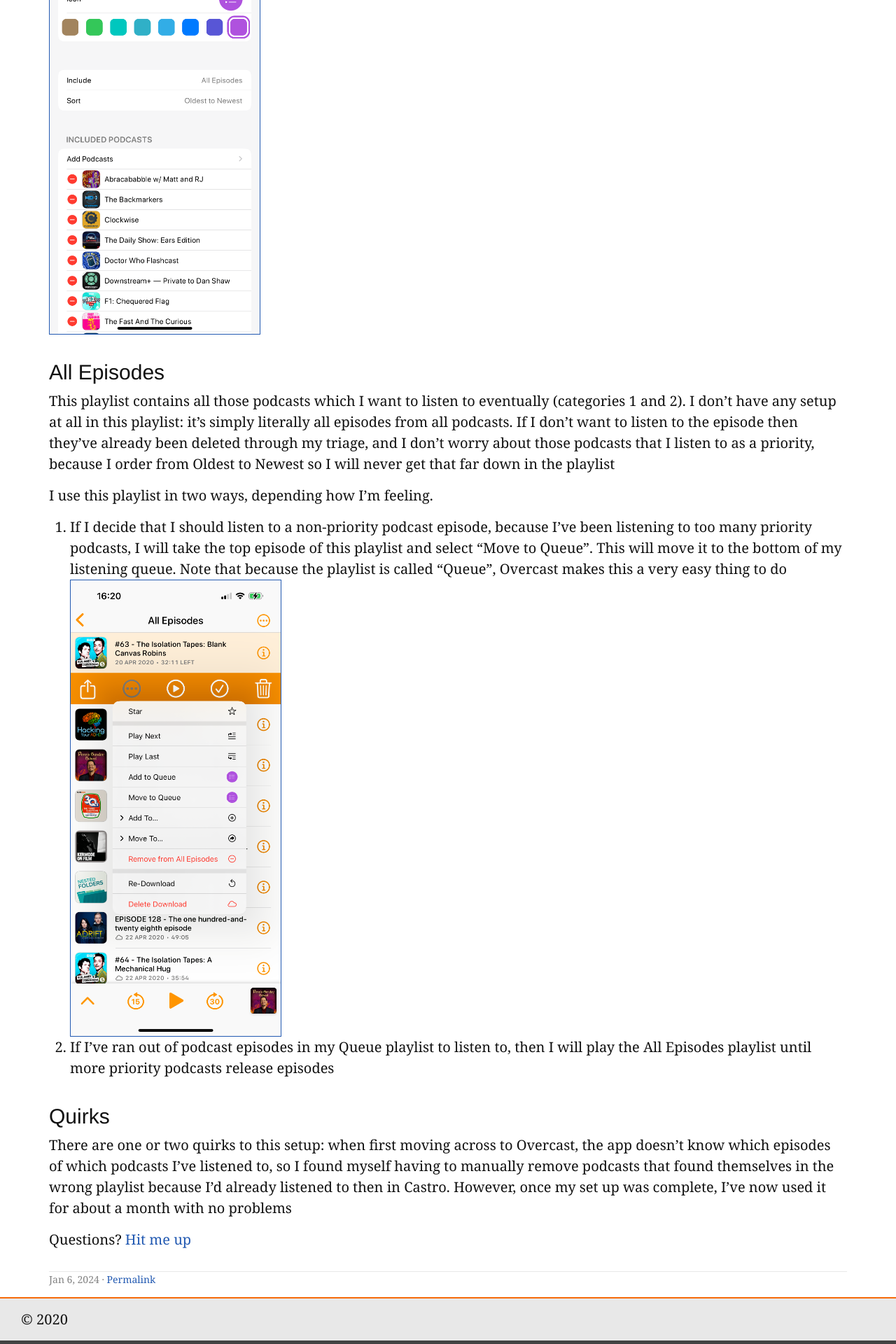
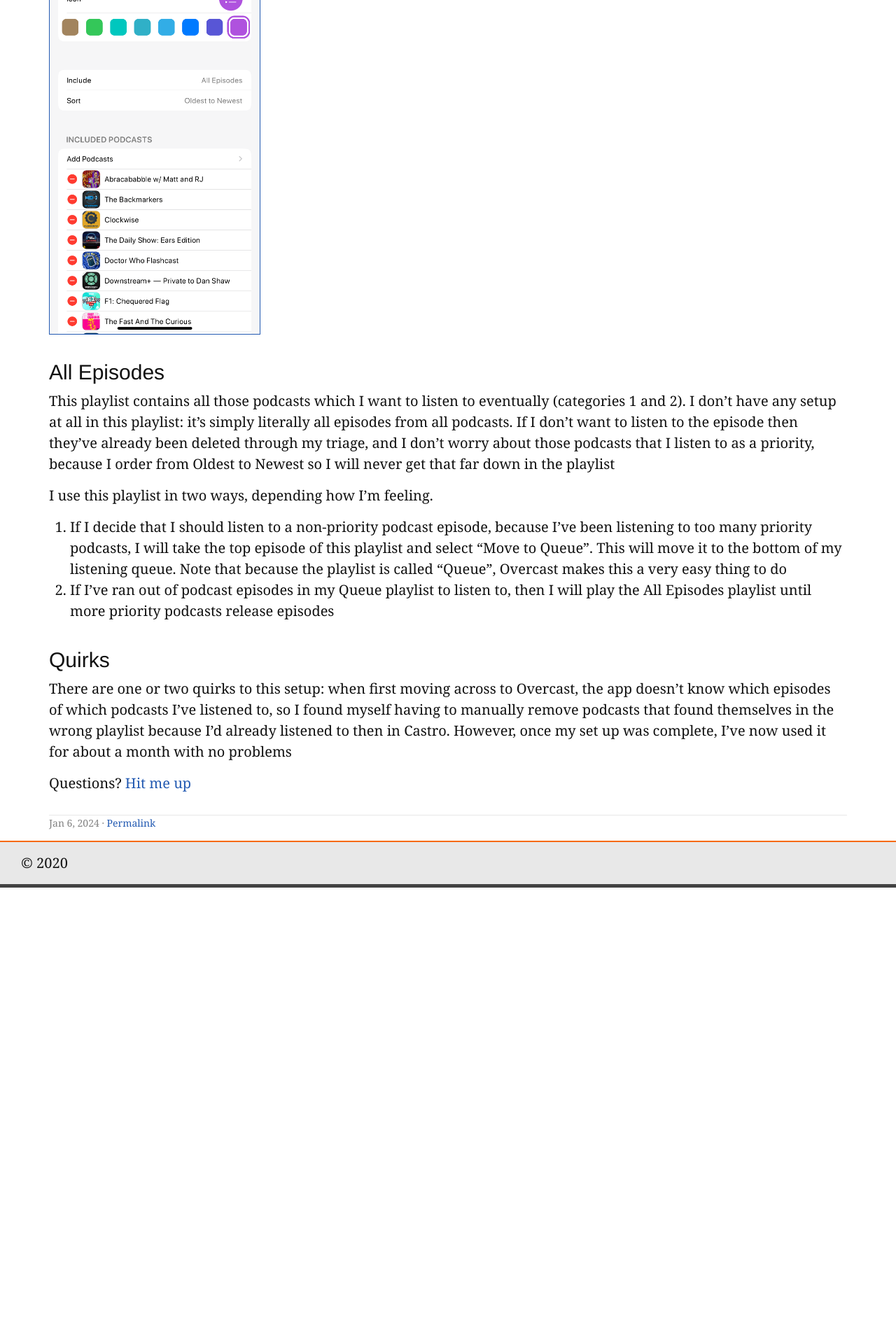
Before and after one commit to thatdamnqa/swipetounlock, a Jekyll site: the page built from _posts/2024-01-07-moving-castro-overcast.markdown, in a window 1280 px wide. Shown: the part 3533-5453 px from the top of the page at 70% size. Built offline with Jekyll 4.4.1, drawn with Linux system fonts in a browser that asks for light colours; after the commit the page ends 4801 px from its top, so only the background shows below that.

Commit message:
Update 2024-01-07-moving-castro-overcast.markdown

```diff
--- a/_posts/2024-01-07-moving-castro-overcast.markdown
+++ b/_posts/2024-01-07-moving-castro-overcast.markdown
@@ -72,7 +72,6 @@ I use this playlist in two ways, depending how I'm feeling.
 1. If I decide that I should listen to a non-priority podcast episode, because I've been listening to too many priority podcasts, I will take
    the top episode of this playlist and select "Move to Queue". This will move it to the bottom of my listening queue. Note that because the
    playlist is called "Queue", Overcast makes this a very easy thing to do
-   ![Screenshot of my Overcast All Episodes playlist](/assets/post-images/overcast-allepisodes.png)
 2. If I've ran out of podcast episodes in my Queue playlist to listen to, then I will play the All Episodes playlist until more priority podcasts
    release episodes
 
```
